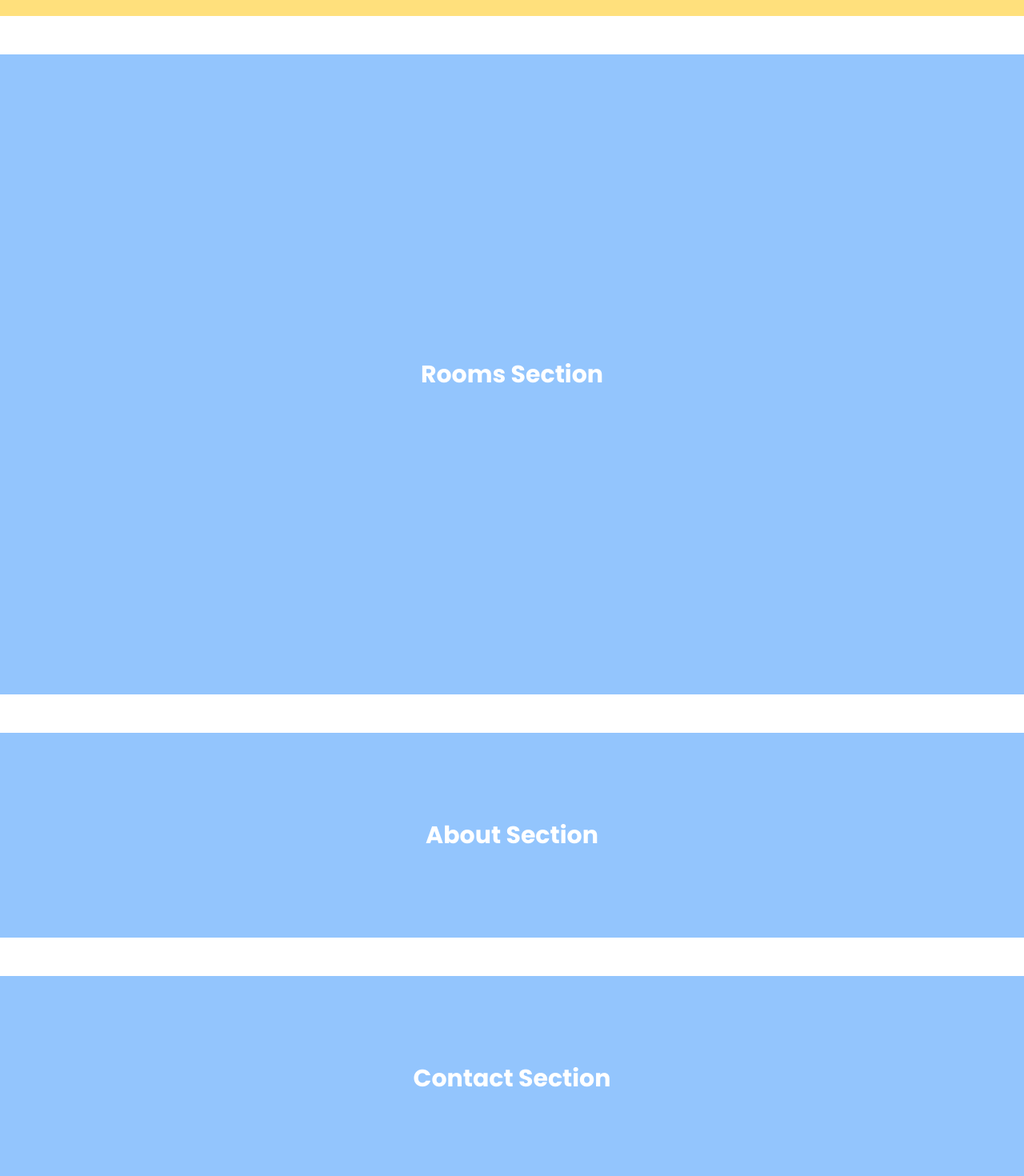
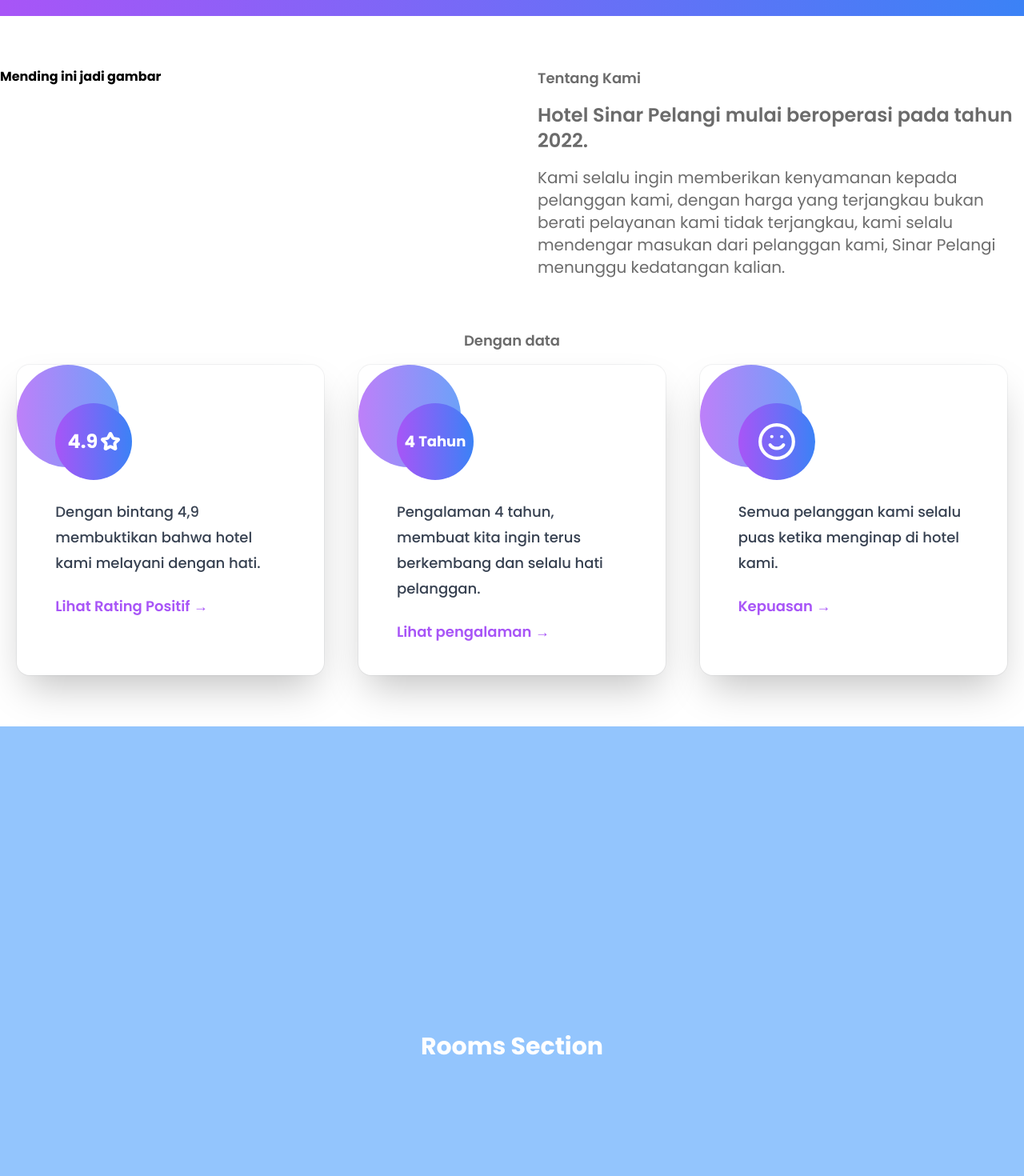
Before and after one commit to depapei/my-hotel, a Next.js app: page / in a window 1280 px wide. Shown: the part 780-2250 px from the top of the page at 80% size. Built offline with nearby package versions, Linux system fonts and the light colour scheme.

Commit message:
edit all components

```diff
--- a/app/(public)/layout.tsx
+++ b/app/(public)/layout.tsx
@@ -12,12 +12,12 @@ const PublicLayout = ({
   const isHomePage = pathName === "/";
   return (
     <div className="min-h-screen flex flex-col justify-between">
-      <div className="fixed flex justify-center items-center w-full">
+      <div className="fixed flex justify-center items-center w-full z-50">
         <Navigation />
       </div>
       <article>
         {isHomePage && <Hero />}
-        <div className={`mx-auto container ${!isHomePage && "mt-12"}`}>
+        <div className={`mx-auto container ${!isHomePage && "mt-16"}`}>
           <div className="mb-8">{children}</div>
         </div>
       </article>
--- a/app/(public)/page.tsx
+++ b/app/(public)/page.tsx
@@ -1,20 +1,18 @@
 "use client";
-import Button, { DetailButtonText } from "@/components/Atom/Button";
 import About from "@/components/Sections/About";
 import Contact from "@/components/Sections/Contact";
 import Rooms from "@/components/Sections/Rooms";
-import { Download } from "lucide-react";
 
 const Home = () => {
   return (
     <>
-      <section className="mt-12">
+      <section className="mt-16">
+        <About />
+      </section>
+      <section className="mt-16">
         <Rooms />
       </section>
-      <section className="mt-12">
-        <About />
-      </section>
-      <section className="mt-12">
+      <section className="mt-16">
         <Contact />
       </section>
     </>
--- a/components/Atom/Heading/index.tsx
+++ b/components/Atom/Heading/index.tsx
@@ -1,9 +1,26 @@
 export const HeadingText = (props: {
   children: React.ReactNode;
-  size: "xl" | "lg" | "md" | "sm";
+  size?:
+    | "text-xs"
+    | "text-sm"
+    | "text-lg"
+    | "text-xl"
+    | "text-2xl"
+    | "text-3xl"
+    | "text-4xl"
+    | "text-5xl"
+    | "text-6xl"
+    | "text-7xl"
+    | "text-8xl"
+    | "text-9xl";
+  className?: string;
 }) => {
-  const { children, size } = props;
-  return <h1 className={`font-medium text-${size} `}>{children}</h1>;
+  const { children, size, className } = props;
+  return (
+    <h1 className={`font-semibold ${size} text-[#6B6B6B] ${className}`}>
+      {children}
+    </h1>
+  );
 };
 
 export default HeadingText;
--- a/components/Atom/Paragraph/index.tsx
+++ b/components/Atom/Paragraph/index.tsx
@@ -1,9 +1,25 @@
 export const ParagraphText = (props: {
   children: React.ReactNode;
-  size: "xl" | "lg" | "md" | "sm";
+  size?:
+    | "text-xs"
+    | "text-sm"
+    | "text-xl"
+    | "text-2xl"
+    | "text-3xl"
+    | "text-4xl"
+    | "text-5xl"
+    | "text-6xl"
+    | "text-7xl"
+    | "text-8xl"
+    | "text-9xl";
+  className?: string;
 }) => {
-  const { children, size } = props;
-  return <h1 className={`font-normal text-${size} `}>{children}</h1>;
+  const { children, size, className } = props;
+  return (
+    <p className={`font-normal ${size} text-[#6C6C6C] ${className}`}>
+      {children}
+    </p>
+  );
 };
 
 export default ParagraphText;
--- /dev/null
+++ b/components/Card/index.tsx
@@ -0,0 +1,34 @@
+export const Card = (props: {
+  onClick: () => void;
+  icon: React.ReactNode;
+  description: string;
+  cta: string;
+}) => {
+  const { onClick, icon, description, cta } = props;
+
+  return (
+    <div
+      className="group relative cursor-pointer overflow-hidden bg-white rounded-2xl px-6 pt-12 pb-10 shadow-2xl ring-1 ring-gray-900/5 transition-all duration-500 transform hover:scale-105 hover:shadow-3xl sm:mx-auto sm:max-w-sm sm:px-12"
+      onClick={onClick}
+    >
+      <span className="absolute top-0 left-0 z-0 h-32 w-32 rounded-full bg-gradient-to-r from-purple-500 to-blue-500 opacity-75 transition-all duration-500 transform group-hover:scale-[20]"></span>
+      <div className="relative z-10 mx-auto max-w-md">
+        <span className="grid h-24 w-24 place-items-center rounded-full bg-gradient-to-r from-purple-500 to-blue-500 transition-all duration-500 transform group-hover:bg-gradient-to-r group-hover:from-pink-500 group-hover:to-yellow-500 ">
+          {icon}
+        </span>
+        <div className="space-y-6 pt-6 text-lg leading-8 text-gray-700 transition-all duration-500 group-hover:text-white">
+          <p className="font-medium">{description}</p>
+        </div>
+        <div className="pt-6 text-lg font-semibold leading-7">
+          <p>
+            <span className="text-purple-500 transition-all duration-500 group-hover:text-white">
+              {cta} →
+            </span>
+          </p>
+        </div>
+      </div>
+    </div>
+  );
+};
+
+export default Card;
--- /dev/null
+++ b/components/MagicComponents/Card/index.tsx
@@ -0,0 +1,56 @@
+export const MagicCard = () => {
+  return (
+    <div className="relative duration-300  hover:-rotate-0 [transform:rotate3d(1_,-1,_1,_60deg)] group border border-sky-900  overflow-hidden rounded-2xl h-52 w-72 bg-sky-800 p-5 flex flex-col items-start gap-4">
+      <div className="text-gray-50">
+        <span className="font-bold text-5xl">Jr</span>
+        <p className="text-xs">Frontend Developer</p>
+      </div>
+      <button className="duration-300 hover:bg-sky-900 border hover:text-gray-50 bg-gray-50 font-semibold text-sky-800 px-3 py-2 flex flex-row items-center gap-3">
+        Dowload CV
+        <svg
+          y="0"
+          xmlns="http://www.w3.org/2000/svg"
+          x="0"
+          width="100"
+          viewBox="0 0 100 100"
+          preserveAspectRatio="xMidYMid meet"
+          height="100"
+          className="w-6 h-6 fill-current"
+        >
+          <path
+            fill-rule="evenodd"
+            d="M22.1,77.9a4,4,0,0,1,4-4H73.9a4,4,0,0,1,0,8H26.1A4,4,0,0,1,22.1,77.9ZM35.2,47.2a4,4,0,0,1,5.7,0L46,52.3V22.1a4,4,0,1,1,8,0V52.3l5.1-5.1a4,4,0,0,1,5.7,0,4,4,0,0,1,0,5.6l-12,12a3.9,3.9,0,0,1-5.6,0l-12-12A4,4,0,0,1,35.2,47.2Z"
+          ></path>
+        </svg>
+      </button>
+
+      <svg
+        viewBox="0 0 64 64"
+        xmlns="http://www.w3.org/2000/svg"
+        className="group-hover:scale-125 duration-500 absolute -bottom-0.5 -right-20 w-48 h-48 z-10 -my-2  fill-gray-50 stroke-sky-900"
+      >
+        <path
+          stroke-width="5"
+          stroke-miterlimit="10"
+          d="M 50.4 51 C 40.5 49.1 40 46 40 44 v -1.2 a 18.9 18.9 0 0 0 5.7 -8.8 h 0.1 c 3 0 3.8 -6.3 3.8 -7.3 s 0.1 -4.7 -3 -4.7 C 53 4 30 0 22.3 6 c -5.4 0 -5.9 8 -3.9 16 c -3.1 0 -3 3.8 -3 4.7 s 0.7 7.3 3.8 7.3 c 1 3.6 2.3 6.9 4.7 9 v 1.2 c 0 2 0.5 5 -9.5 6.8 S 2 62 2 62 h 60 a 14.6 14.6 0 0 0 -11.6 -11 z"
+          data-name="layer1"
+        ></path>
+      </svg>
+
+      <svg
+        viewBox="0 0 64 64"
+        xmlns="http://www.w3.org/2000/svg"
+        className="group-hover:scale-125 duration-200 absolute -bottom-0.5 -right-20 w-48 h-48 z-10 -my-2  fill-gray-50 stroke-sky-700"
+      >
+        <path
+          stroke-width="2"
+          stroke-miterlimit="10"
+          d="M 50.4 51 C 40.5 49.1 40 46 40 44 v -1.2 a 18.9 18.9 0 0 0 5.7 -8.8 h 0.1 c 3 0 3.8 -6.3 3.8 -7.3 s 0.1 -4.7 -3 -4.7 C 53 4 30 0 22.3 6 c -5.4 0 -5.9 8 -3.9 16 c -3.1 0 -3 3.8 -3 4.7 s 0.7 7.3 3.8 7.3 c 1 3.6 2.3 6.9 4.7 9 v 1.2 c 0 2 0.5 5 -9.5 6.8 S 2 62 2 62 h 60 a 14.6 14.6 0 0 0 -11.6 -11 z"
+          data-name="layer1"
+        ></path>
+      </svg>
+    </div>
+  );
+};
+
+export default MagicCard;
--- a/components/Sections/About/index.tsx
+++ b/components/Sections/About/index.tsx
@@ -1,7 +1,79 @@
+import HeadingText from "@/components/Atom/Heading";
+import ParagraphText from "@/components/Atom/Paragraph";
+import Card from "@/components/Card";
+import { Star, Smile } from "lucide-react";
+
 const About = () => {
   return (
-    <div className="w-full h-64 bg-blue-300 flex items-center justify-center text-white text-3xl font-bold">
-      About Section
+    <div className="w-full bg-white flex flex-col justify-center font-bold">
+      <AboutParagraph />
+      <AboutData />
+    </div>
+  );
+};
+
+export const AboutData = () => {
+  return (
+    <div>
+      <HeadingText size="text-lg" className="mb-4 text-center mt-16">
+        Dengan data
+      </HeadingText>
+      <div className="grid grid-cols-3">
+        <Card
+          onClick={() => {}}
+          cta="Lihat Rating Positif"
+          description="Dengan bintang 4,9 membuktikan bahwa hotel kami melayani dengan hati."
+          icon={
+            <div className="flex gap-1 justify-center items-center">
+              <p className="text-white text-2xl">4.9</p>
+              <Star color="white" strokeWidth={4} />
+            </div>
+          }
+        />
+        <Card
+          onClick={() => {}}
+          cta="Lihat pengalaman"
+          description="Pengalaman 4 tahun, membuat kita ingin terus berkembang dan selalu hati pelanggan."
+          icon={
+            <div className="flex gap-1 justify-center items-center">
+              <p className="text-white text-xl">4</p>
+              <p className="text-white text-lg">Tahun</p>
+            </div>
+          }
+        />
+        <Card
+          onClick={() => {}}
+          cta="Kepuasan"
+          description="Semua pelanggan kami selalu puas ketika menginap di hotel kami."
+          icon={
+            <div className="flex gap-1 justify-center items-center">
+              <Smile color="white" strokeWidth={2} size={50} />
+            </div>
+          }
+        />
+      </div>
+    </div>
+  );
+};
+
+export const AboutParagraph = () => {
+  return (
+    <div className="flex gap-16">
+      <div className="w-[50%]">Mending ini jadi gambar</div>
+      <div className="w-[50%]">
+        <HeadingText size="text-lg" className="mb-4">
+          Tentang Kami
+        </HeadingText>
+        <HeadingText size="text-2xl" className="mb-4">
+          Hotel Sinar Pelangi mulai beroperasi pada tahun 2022.
+        </HeadingText>
+        <ParagraphText size="text-xl">
+          Kami selalu ingin memberikan kenyamanan kepada pelanggan kami, dengan
+          harga yang terjangkau bukan berati pelayanan kami tidak terjangkau,
+          kami selalu mendengar masukan dari pelanggan kami, Sinar Pelangi
+          menunggu kedatangan kalian.
+        </ParagraphText>
+      </div>
     </div>
   );
 };
--- a/components/Sections/Hero/index.tsx
+++ b/components/Sections/Hero/index.tsx
@@ -1,7 +1,7 @@
 const Hero = () => {
   return (
     <section
-      className="w-full h-svh bg-[#FFE07C] flex items-center justify-center text-black text-3xl font-bold"
+      className="w-full h-svh bg-gradient-to-r from-purple-500 to-blue-500 flex items-center justify-center text-white text-3xl font-bold"
       id="home"
     >
       Hero Section
--- a/components/nav/index.tsx
+++ b/components/nav/index.tsx
@@ -36,7 +36,7 @@ export const Navigation = () => {
   ];
 
   return (
-    <nav className="flex flex-row justify-center items-center bg-gradient-to-t bg-black bg-opacity-75 w-fit opacity-95 mt-3  rounded-lg shadow-2xl">
+    <nav className="flex flex-row justify-center items-center bg-gradient-to-t bg-black bg-opacity-75 w-fit opacity-95 mt-4  rounded-lg shadow-2xl">
       {/* <Image
             src="https://encrypted-tbn0.gstatic.com/images?q=tbn:ANd9GcSp2bJAndZZhiaNNogkeVbbY1Lq7aRxXx70cA&s"
             alt="logo"
@@ -50,7 +50,7 @@ export const Navigation = () => {
             <Link
               key={idx}
               href={href}
-              className={`hover:animate-pulse text-[#FFE07C] font-medium ${pathName === href && "text-[#776a40] animate-pulse"} flex justify-center items-center`}
+              className={`hover:animate-pulse text-white font-medium ${pathName === href && "animate-pulse"} flex justify-center items-center`}
             >
               <li>{title}</li>
             </Link>
--- a/package.json
+++ b/package.json
@@ -15,6 +15,7 @@
     "@tanstack/react-query": "^5.90.20",
     "axios": "^1.13.4",
     "dotenv": "^17.2.3",
+    "framer-motion": "^12.33.0",
     "lucide-react": "^0.563.0",
     "next": "14.2.35",
     "pg": "^8.17.2",
```
Also changed, not shown: 1 other file (tests, documents, lock files or other folders).
